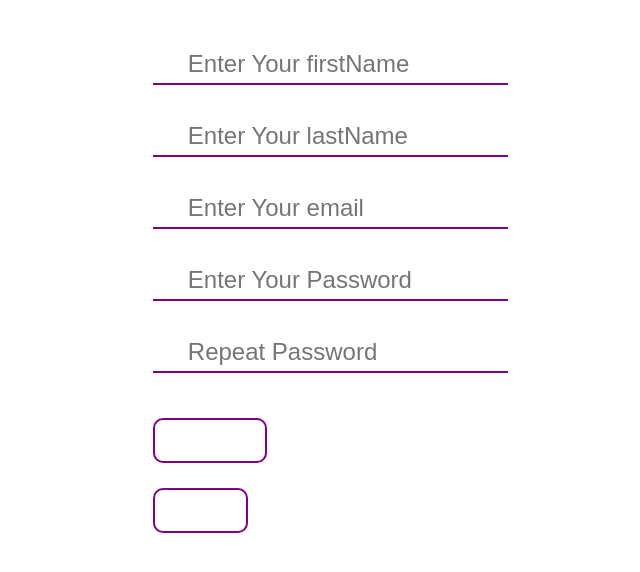
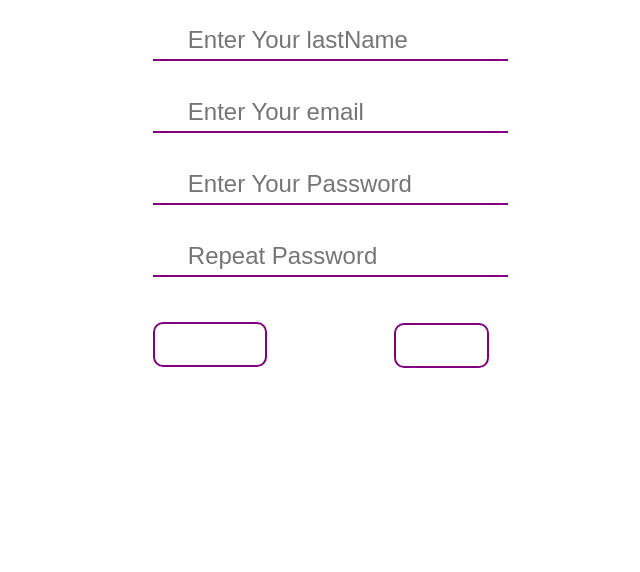
Before and after one commit to MuhammadAsif46/login-signup, a plain HTML site: page signup.html in a window 1280 px wide. Shown: the part 218-790 px from the top of the page, without its empty margins (359-999 px from the left). Drawn offline with Linux system fonts and the light colour scheme.

Commit message:
added some changes

```diff
--- a/signup.css
+++ b/signup.css
@@ -11,7 +11,7 @@ body{
     /* border: 10px solid black; */
     color: white;
     position: absolute;
-    top: 17%;
+    top: 5%;
     left: 40%;
 }
 
@@ -64,3 +64,24 @@ body{
     color: purple;
     background: white;
 }
+.signup-btn1{
+    color: white;
+    cursor: pointer;
+    outline: none;
+    margin: 0.8rem 0;
+    padding: 10px 21px;
+    border-radius: 10px;
+    border: 2px solid purple;
+    background: none;
+    font-size: 18px;
+    font-weight: bold;
+    position: absolute;
+    top: 87.5%;
+    left: 68%;
+}
+
+.signup-btn1:hover{
+    opacity: 0.4;
+    color: purple;
+    background: white;
+}
--- a/signup.html
+++ b/signup.html
@@ -34,7 +34,7 @@
 
             <button class="signup-btn">Sign Up</button>
         </form>
-        <a href="index.html"><button class="signup-btn"> Login</button></a>
+        <a href="index.html"><button class="signup-btn1"> Login</button></a>
     </div>
 
 
```
Also changed, not shown: index.html (+1 -1 lines), style.css (+22 -0 lines).
